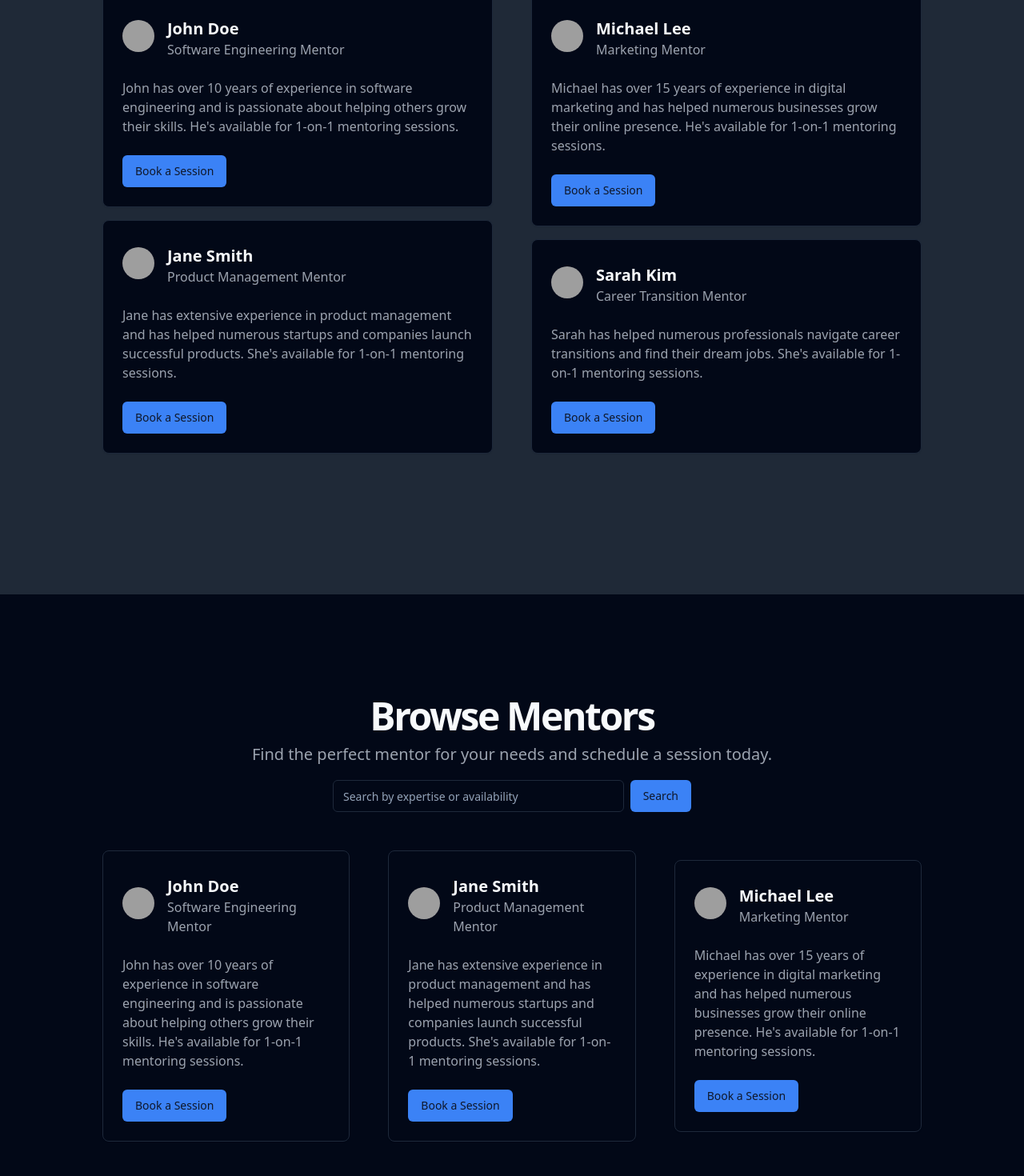
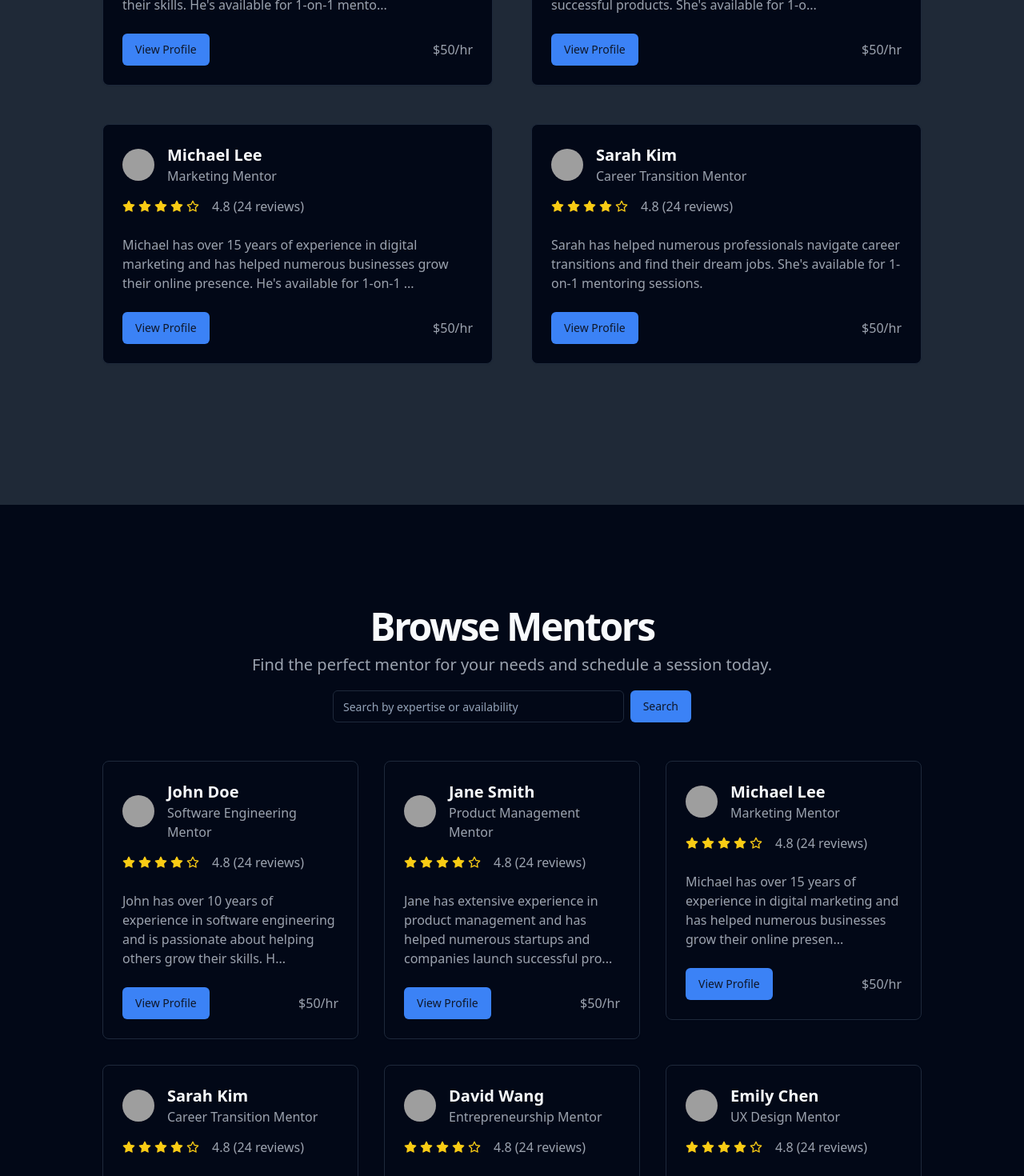
Before and after one commit to aliraza5490/connect-wise-frontend, a React (Vite) app: page / in a window 1280 px wide. Shown: the part 1330-2800 px from the top of the page at 80% size. Built offline with nearby package versions, Linux system fonts and the light colour scheme; grey boxes are pictures that could not be loaded.

Commit message:
fix profile cards

```diff
--- a/src/components/PageHeader.jsx
+++ b/src/components/PageHeader.jsx
@@ -4,7 +4,7 @@ import MagnetIcon from './MagnetIcon';
 
 function PageHeader() {
   return (
-    <header className="container py-4 px-4 lg:px-6 flex items-center justify-between">
+    <header className="container py-4 px-4 md:px-6 flex items-center justify-between">
       <Link className="flex items-center" to="/">
         <MagnetIcon className="h-6 w-6" />
         <span className="ml-2 text-xl font-bold">Connect Wise</span>
--- a/src/pages/Landing.jsx
+++ b/src/pages/Landing.jsx
@@ -8,16 +8,102 @@ import {
   CardHeader,
 } from '@/components/ui/card';
 import { Input } from '@/components/ui/input';
+import { truncateText } from '@/utils/helpers';
 import { MagnetIcon } from 'lucide-react';
 import { useEffect } from 'react';
 import { Link, useParams } from 'react-router-dom';
+
+const featuredMentors = [
+  {
+    id: 1,
+    name: 'John Doe',
+    expertise: 'Software Engineering Mentor',
+    description:
+      "John has over 10 years of experience in software engineering and is passionate about helping others grow their skills. He's available for 1-on-1 mentoring sessions.",
+    avatar: 'https://i.pravatar.cc/150?img=1',
+  },
+  {
+    id: 2,
+    name: 'Jane Smith',
+    expertise: 'Product Management Mentor',
+    description:
+      "Jane has extensive experience in product management and has helped numerous startups and companies launch successful products. She's available for 1-on-1 mentoring sessions.",
+    avatar: 'https://i.pravatar.cc/150?img=2',
+  },
+  {
+    id: 3,
+    name: 'Michael Lee',
+    expertise: 'Marketing Mentor',
+    description:
+      "Michael has over 15 years of experience in digital marketing and has helped numerous businesses grow their online presence. He's available for 1-on-1 mentoring sessions.",
+    avatar: 'https://i.pravatar.cc/150?img=3',
+  },
+  {
+    id: 4,
+    name: 'Sarah Kim',
+    expertise: 'Career Transition Mentor',
+    description:
+      "Sarah has helped numerous professionals navigate career transitions and find their dream jobs. She's available for 1-on-1 mentoring sessions.",
+    avatar: 'https://i.pravatar.cc/150?img=4',
+  },
+];
+
+const browseMentors = [
+  {
+    id: 5,
+    name: 'John Doe',
+    expertise: 'Software Engineering Mentor',
+    description:
+      "John has over 10 years of experience in software engineering and is passionate about helping others grow their skills. He's available for 1-on-1 mentoring sessions.",
+    avatar: 'https://i.pravatar.cc/150?img=5',
+  },
+  {
+    id: 6,
+    name: 'Jane Smith',
+    expertise: 'Product Management Mentor',
+    description:
+      "Jane has extensive experience in product management and has helped numerous startups and companies launch successful products. She's available for 1-on-1 mentoring sessions.",
+    avatar: 'https://i.pravatar.cc/150?img=6',
+  },
+  {
+    id: 7,
+    name: 'Michael Lee',
+    expertise: 'Marketing Mentor',
+    description:
+      "Michael has over 15 years of experience in digital marketing and has helped numerous businesses grow their online presence. He's available for 1-on-1 mentoring sessions.",
+    avatar: 'https://i.pravatar.cc/150?img=7',
+  },
+  {
+    id: 8,
+    name: 'Sarah Kim',
+    expertise: 'Career Transition Mentor',
+    description:
+      "Sarah has helped numerous professionals navigate career transitions and find their dream jobs. She's available for 1-on-1 mentoring sessions.",
+    avatar: 'https://i.pravatar.cc/150?img=8',
+  },
+  {
+    id: 9,
+    name: 'David Wang',
+    expertise: 'Entrepreneurship Mentor',
+    description:
+      "David has founded and scaled multiple successful startups. He's passionate about helping aspiring entrepreneurs turn their ideas into reality. He's available for 1-on-1 mentoring sessions.",
+    avatar: 'https://i.pravatar.cc/150?img=9',
+  },
+  {
+    id: 10,
+    name: 'Emily Chen',
+    expertise: 'UX Design Mentor',
+    description:
+      "Emily is a seasoned UX designer with a passion for creating delightful user experiences. She's available for 1-on-1 mentoring sessions.",
+    avatar: 'https://i.pravatar.cc/150?img=10',
+  },
+];
 
 export default function Landing() {
   const pathnameID = window.location.hash;
   const params = useParams();
 
   useEffect(() => {
-    console.log(pathnameID);
     if (pathnameID === '#browse-mentors') {
       const browseMentors = document.getElementById('browse-mentors');
       browseMentors.scrollIntoView({ behavior: 'smooth' });
@@ -25,19 +111,18 @@ export default function Landing() {
   }, [pathnameID, params]);
 
   return (
-    <div className="flex flex-col min-h-[100dvh]">
+    <div className="flex flex-col">
       <PageHeader />
       <main className="flex-1">
-        <section className="w-full py-12 md:py-24 lg:py-32 xl:py-48">
-          <div className="container px-4 md:px-6">
-            <div className="grid lg:grid-cols-2 xl:grid-cols-[1fr_600px]">
+        <section className="w-full h-[100dvh] max-h-[1024px] grid place-content-center container px-4 md:px-6">
+          <div className="flex flex-col md:flex-row items-center justify-between">
             <div className="space-y-4">
               <h1 className="text-3xl font-bold tracking-tighter sm:text-4xl md:text-5xl lg:text-6xl/none">
                 Find the perfect mentor for your growth
               </h1>
               <p className="max-w-[600px] text-gray-500 md:text-xl dark:text-gray-400">
-                  Connect with experienced professionals who can guide you on
-                  your journey to success.
+                Connect with experienced professionals who can guide you on your
+                journey to success.
               </p>
               <div className="flex flex-col gap-2 min-[400px]:flex-row">
                 <Link
@@ -62,7 +147,6 @@ export default function Landing() {
               width={800}
             />
           </div>
-          </div>
         </section>
         <section className="w-full py-12 md:py-24 lg:py-32 bg-gray-100 dark:bg-gray-800">
           <div className="container px-4 md:px-6">
@@ -77,122 +161,64 @@ export default function Landing() {
                 </p>
               </div>
             </div>
-            <div className="mx-auto grid max-w-5xl items-center gap-6 py-12 lg:grid-cols-2 lg:gap-12">
-              <div className="flex flex-col justify-center space-y-4">
-                <Card>
-                  <CardHeader className="flex flex-row items-center gap-4">
+            <div className="mx-auto grid max-w-5xl items-start gap-6 py-12 lg:grid-cols-2 lg:gap-12">
+              {featuredMentors.map((mentor) => (
+                <Card key={mentor.id}>
+                  <CardHeader className="flex flex-col gap-2">
+                    <div className="flex flex-row items-center gap-4">
                       <Avatar>
-                      <AvatarImage
-                        alt="John Doe"
-                        src={`https://i.pravatar.cc/150?img=${1}`}
-                      />
-                      <AvatarFallback>JD</AvatarFallback>
+                        <AvatarImage alt={mentor.name} src={mentor.avatar} />
+                        <AvatarFallback>
+                          {mentor.name.split(' ').map((name) => name[0])}
+                        </AvatarFallback>
                       </Avatar>
                       <div>
-                      <h3 className="text-xl font-bold">John Doe</h3>
+                        <h3 className="text-xl font-bold">{mentor.name}</h3>
                         <p className="text-gray-500 dark:text-gray-400">
-                        Software Engineering Mentor
+                          {mentor.expertise}
                         </p>
+                      </div>
+                    </div>
+                    <div className="flex flex-row items-center gap-4 text-gray-500 dark:text-gray-400">
+                      <div className="flex items-center gap-1">
+                        {[...Array(5)].map((_, index) => (
+                          <svg
+                            className="h-4 w-4 text-yellow-500 dark:text-yellow-400"
+                            fill={index < 4 ? 'currentColor' : 'none'}
+                            key={index}
+                            stroke="currentColor"
+                            strokeLinecap="round"
+                            strokeLinejoin="round"
+                            strokeWidth="2"
+                            viewBox="0 0 24 24"
+                            xmlns="http://www.w3.org/2000/svg"
+                          >
+                            <path
+                              d="M12 2L15.09 8.26L22 9.27L17 14.14L18.18 21.02L12 17.77L5.82 21.02L7 14.14L2 9.27L8.91 8.26L12 2"
+                              fill={index < 4 ? 'currentColor' : 'none'}
+                            />
+                          </svg>
+                        ))}
+                      </div>
+                      <span>4.8 (24 reviews)</span>
                     </div>
                   </CardHeader>
                   <CardContent>
                     <p className="text-gray-500 dark:text-gray-400">
-                      John has over 10 years of experience in software
-                      engineering and is passionate about helping others grow
-                      their skills. He&apos;s available for 1-on-1 mentoring
-                      sessions.
+                      {truncateText(mentor.description, 150)}
                     </p>
                   </CardContent>
                   <CardFooter>
-                    <Button>Book a Session</Button>
+                    <div className="w-full flex items-center justify-between">
+                      <Button>View Profile</Button>
+                      {/* Price /hr */}
+                      <span className="text-gray-500 dark:text-gray-400">
+                        $50/hr
+                      </span>
+                    </div>
                   </CardFooter>
                 </Card>
-                <Card>
-                  <CardHeader className="flex flex-row items-center gap-4">
-                    <Avatar>
-                      <AvatarImage
-                        alt="Jane Smith"
-                        src={`https://i.pravatar.cc/150?img=${2}`}
-                      />
-                      <AvatarFallback>JS</AvatarFallback>
-                    </Avatar>
-                    <div>
-                      <h3 className="text-xl font-bold">Jane Smith</h3>
-                      <p className="text-gray-500 dark:text-gray-400">
-                        Product Management Mentor
-                      </p>
-                    </div>
-                  </CardHeader>
-                  <CardContent>
-                    <p className="text-gray-500 dark:text-gray-400">
-                      Jane has extensive experience in product management and
-                      has helped numerous startups and companies launch
-                      successful products. She&apos;s available for 1-on-1
-                      mentoring sessions.
-                    </p>
-                  </CardContent>
-                  <CardFooter>
-                    <Button>Book a Session</Button>
-                  </CardFooter>
-                </Card>
-              </div>
-              <div className="flex flex-col justify-center space-y-4">
-                <Card>
-                  <CardHeader className="flex flex-row items-center gap-4">
-                    <Avatar>
-                      <AvatarImage
-                        alt="Michael Lee"
-                        src={`https://i.pravatar.cc/150?img=${3}`}
-                      />
-                      <AvatarFallback>ML</AvatarFallback>
-                    </Avatar>
-                    <div>
-                      <h3 className="text-xl font-bold">Michael Lee</h3>
-                      <p className="text-gray-500 dark:text-gray-400">
-                        Marketing Mentor
-                      </p>
-                    </div>
-                  </CardHeader>
-                  <CardContent>
-                    <p className="text-gray-500 dark:text-gray-400">
-                      Michael has over 15 years of experience in digital
-                      marketing and has helped numerous businesses grow their
-                      online presence. He&apos;s available for 1-on-1 mentoring
-                      sessions.
-                    </p>
-                  </CardContent>
-                  <CardFooter>
-                    <Button>Book a Session</Button>
-                  </CardFooter>
-                </Card>
-                <Card>
-                  <CardHeader className="flex flex-row items-center gap-4">
-                    <Avatar>
-                      <AvatarImage
-                        alt="Sarah Kim"
-                        src={`https://i.pravatar.cc/150?img=${4}`}
-                      />
-                      <AvatarFallback>SK</AvatarFallback>
-                    </Avatar>
-                    <div>
-                      <h3 className="text-xl font-bold">Sarah Kim</h3>
-                      <p className="text-gray-500 dark:text-gray-400">
-                        Career Transition Mentor
-                      </p>
-                    </div>
-                  </CardHeader>
-                  <CardContent>
-                    <p className="text-gray-500 dark:text-gray-400">
-                      Sarah has helped numerous professionals navigate career
-                      transitions and find their dream jobs. She&apos;s
-                      available for 1-on-1 mentoring sessions.
-                    </p>
-                  </CardContent>
-                  <CardFooter>
-                    <Button>Book a Session</Button>
-                  </CardFooter>
-                </Card>
-              </div>
+              ))}
             </div>
           </div>
         </section>
@@ -219,171 +245,64 @@ export default function Landing() {
                 </form>
               </div>
             </div>
-            <div className="mx-auto grid max-w-5xl items-center gap-6 py-12 lg:grid-cols-3 lg:gap-12">
-              <Card>
-                <CardHeader className="flex flex-row items-center gap-4">
+            <div className="mx-auto grid max-w-5xl items-start gap-6 py-12 lg:grid-cols-3 lg:gap-8">
+              {browseMentors.map((mentor) => (
+                <Card key={mentor.id}>
+                  <CardHeader className="flex flex-col gap-2">
+                    <div className="flex flex-row items-center gap-4">
                       <Avatar>
-                    <AvatarImage
-                      alt="John Doe"
-                      src={`https://i.pravatar.cc/150?img=${5}`}
-                    />
-                    <AvatarFallback>JD</AvatarFallback>
+                        <AvatarImage alt={mentor.name} src={mentor.avatar} />
+                        <AvatarFallback>
+                          {mentor.name.split(' ').map((name) => name[0])}
+                        </AvatarFallback>
                       </Avatar>
                       <div>
-                    <h3 className="text-xl font-bold">John Doe</h3>
+                        <h3 className="text-xl font-bold">{mentor.name}</h3>
                         <p className="text-gray-500 dark:text-gray-400">
-                      Software Engineering Mentor
+                          {mentor.expertise}
                         </p>
+                      </div>
+                    </div>
+                    <div className="flex flex-row items-center gap-4 text-gray-500 dark:text-gray-400">
+                      <div className="flex items-center gap-1">
+                        {[...Array(5)].map((_, index) => (
+                          <svg
+                            className="h-4 w-4 text-yellow-500 dark:text-yellow-400"
+                            fill={index < 4 ? 'currentColor' : 'none'}
+                            key={index}
+                            stroke="currentColor"
+                            strokeLinecap="round"
+                            strokeLinejoin="round"
+                            strokeWidth="2"
+                            viewBox="0 0 24 24"
+                            xmlns="http://www.w3.org/2000/svg"
+                          >
+                            <path
+                              d="M12 2L15.09 8.26L22 9.27L17 14.14L18.18 21.02L12 17.77L5.82 21.02L7 14.14L2 9.27L8.91 8.26L12 2"
+                              fill={index < 4 ? 'currentColor' : 'none'}
+                            />
+                          </svg>
+                        ))}
+                      </div>
+                      <span>4.8 (24 reviews)</span>
                     </div>
                   </CardHeader>
                   <CardContent>
                     <p className="text-gray-500 dark:text-gray-400">
-                    John has over 10 years of experience in software engineering
-                    and is passionate about helping others grow their skills.
-                    He&apos;s available for 1-on-1 mentoring sessions.
+                      {truncateText(mentor.description, 120)}
                     </p>
                   </CardContent>
                   <CardFooter>
-                  <Button>Book a Session</Button>
+                    <div className="w-full flex justify-between items-center">
+                      <Button>View Profile</Button>
+                      {/* Price /hr */}
+                      <span className="text-gray-500 dark:text-gray-400">
+                        $50/hr
+                      </span>
+                    </div>
                   </CardFooter>
                 </Card>
-              <Card>
-                <CardHeader className="flex flex-row items-center gap-4">
-                  <Avatar>
-                    <AvatarImage
-                      alt="Jane Smith"
-                      src={`https://i.pravatar.cc/150?img=${6}`}
-                    />
-                    <AvatarFallback>JS</AvatarFallback>
-                  </Avatar>
-                  <div>
-                    <h3 className="text-xl font-bold">Jane Smith</h3>
-                    <p className="text-gray-500 dark:text-gray-400">
-                      Product Management Mentor
-                    </p>
-                  </div>
-                </CardHeader>
-                <CardContent>
-                  <p className="text-gray-500 dark:text-gray-400">
-                    Jane has extensive experience in product management and has
-                    helped numerous startups and companies launch successful
-                    products. She&apos;s available for 1-on-1 mentoring
-                    sessions.
-                  </p>
-                </CardContent>
-                <CardFooter>
-                  <Button>Book a Session</Button>
-                </CardFooter>
-              </Card>
-              <Card>
-                <CardHeader className="flex flex-row items-center gap-4">
-                  <Avatar>
-                    <AvatarImage
-                      alt="Michael Lee"
-                      src={`https://i.pravatar.cc/150?img=${7}`}
-                    />
-                    <AvatarFallback>ML</AvatarFallback>
-                  </Avatar>
-                  <div>
-                    <h3 className="text-xl font-bold">Michael Lee</h3>
-                    <p className="text-gray-500 dark:text-gray-400">
-                      Marketing Mentor
-                    </p>
-                  </div>
-                </CardHeader>
-                <CardContent>
-                  <p className="text-gray-500 dark:text-gray-400">
-                    Michael has over 15 years of experience in digital marketing
-                    and has helped numerous businesses grow their online
-                    presence. He&apos;s available for 1-on-1 mentoring sessions.
-                  </p>
-                </CardContent>
-                <CardFooter>
-                  <Button>Book a Session</Button>
-                </CardFooter>
-              </Card>
-              <Card>
-                <CardHeader className="flex flex-row items-center gap-4">
-                  <Avatar>
-                    <AvatarImage
-                      alt="Sarah Kim"
-                      src={`https://i.pravatar.cc/150?img=${8}`}
-                    />
-                    <AvatarFallback>SK</AvatarFallback>
-                  </Avatar>
-                  <div>
-                    <h3 className="text-xl font-bold">Sarah Kim</h3>
-                    <p className="text-gray-500 dark:text-gray-400">
-                      Career Transition Mentor
-                    </p>
-                  </div>
-                </CardHeader>
-                <CardContent>
-                  <p className="text-gray-500 dark:text-gray-400">
-                    Sarah has helped numerous professionals navigate career
-                    transitions and find their dream jobs. She&apos;s available
-                    for 1-on-1 mentoring sessions.
-                  </p>
-                </CardContent>
-                <CardFooter>
-                  <Button>Book a Session</Button>
-                </CardFooter>
-              </Card>
-              <Card>
-                <CardHeader className="flex flex-row items-center gap-4">
-                  <Avatar>
-                    <AvatarImage
-                      alt="David Wang"
-                      src={`https://i.pravatar.cc/150?img=${9}`}
-                    />
-                    <AvatarFallback>DW</AvatarFallback>
-                  </Avatar>
-                  <div>
-                    <h3 className="text-xl font-bold">David Wang</h3>
-                    <p className="text-gray-500 dark:text-gray-400">
-                      Entrepreneurship Mentor
-                    </p>
-                  </div>
-                </CardHeader>
-                <CardContent>
-                  <p className="text-gray-500 dark:text-gray-400">
-                    David has founded and scaled multiple successful startups.
-                    He&apos;s passionate about helping aspiring entrepreneurs
-                    turn their ideas into reality. He&apos;s available for
-                    1-on-1 mentoring sessions.
-                  </p>
-                </CardContent>
-                <CardFooter>
-                  <Button>Book a Session</Button>
-                </CardFooter>
-              </Card>
-              <Card>
-                <CardHeader className="flex flex-row items-center gap-4">
-                  <Avatar>
-                    <AvatarImage
-                      alt="Emily Chen"
-                      src={`https://i.pravatar.cc/150?img=${10}`}
-                    />
-                    <AvatarFallback>EC</AvatarFallback>
-                  </Avatar>
-                  <div>
-                    <h3 className="text-xl font-bold">Emily Chen</h3>
-                    <p className="text-gray-500 dark:text-gray-400">
-                      UX Design Mentor
-                    </p>
-                  </div>
-                </CardHeader>
-                <CardContent>
-                  <p className="text-gray-500 dark:text-gray-400">
-                    Emily is a seasoned UX designer with a passion for creating
-                    delightful user experiences. She&apos;s available for 1-on-1
-                    mentoring sessions.
-                  </p>
-                </CardContent>
-                <CardFooter>
-                  <Button>Book a Session</Button>
-                </CardFooter>
-              </Card>
+              ))}
             </div>
           </div>
         </section>
--- a/src/utils/helpers.js
+++ b/src/utils/helpers.js
@@ -1,26 +1,31 @@
-import Cookies from 'js-cookie'
+import Cookies from 'js-cookie';
 
 export function decodeJWT(token) {
-    if (!token) return null
-    const payload = token.split('.')[1]
-    const decoded = atob(payload)
-    return JSON.parse(decoded)
+  if (!token) return null;
+  const payload = token.split('.')[1];
+  const decoded = atob(payload);
+  return JSON.parse(decoded);
 }
 
 export function getTokenCookie() {
-    const cookieName = import.meta.env.VITE_COOKIE_NAME
-    if (!cookieName) return null
-    return Cookies.get(cookieName)
+  const cookieName = import.meta.env.VITE_COOKIE_NAME;
+  if (!cookieName) return null;
+  return Cookies.get(cookieName);
 }
 
 export function setTokenCookie(token) {
-    const cookieName = import.meta.env.VITE_COOKIE_NAME
-    if (!cookieName) throw Error('Cookie name is not defined')
-    Cookies.set(cookieName, token, { expires: 7 })
+  const cookieName = import.meta.env.VITE_COOKIE_NAME;
+  if (!cookieName) throw Error('Cookie name is not defined');
+  Cookies.set(cookieName, token, { expires: 7 });
 }
 
 export function removeTokenCookie() {
-    const cookieName = import.meta.env.VITE_COOKIE_NAME
-    if (!cookieName) throw Error('Cookie name is not defined')
-    Cookies.remove(cookieName)
+  const cookieName = import.meta.env.VITE_COOKIE_NAME;
+  if (!cookieName) throw Error('Cookie name is not defined');
+  Cookies.remove(cookieName);
 }
+
+export function truncateText(text, maxLength) {
+  if (text.length <= maxLength) return text;
+  return text.slice(0, maxLength) + '...';
+}
```
Lines whose indentation alone changed are shown as unchanged.
